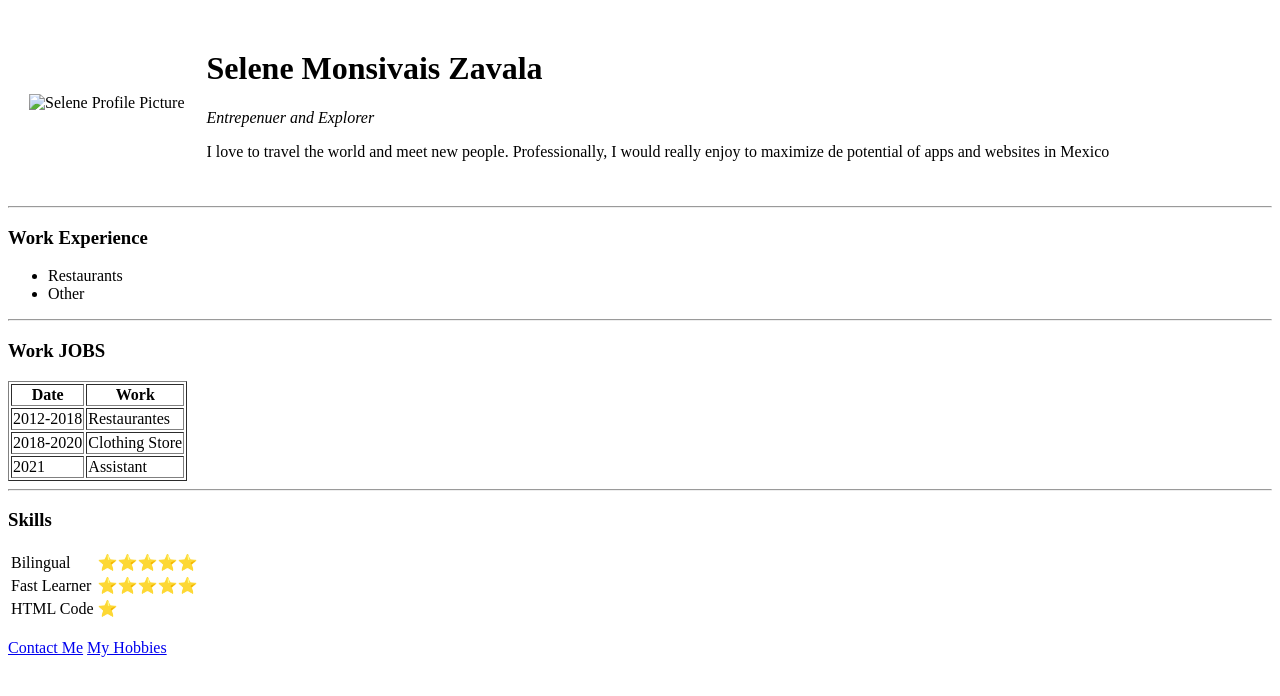
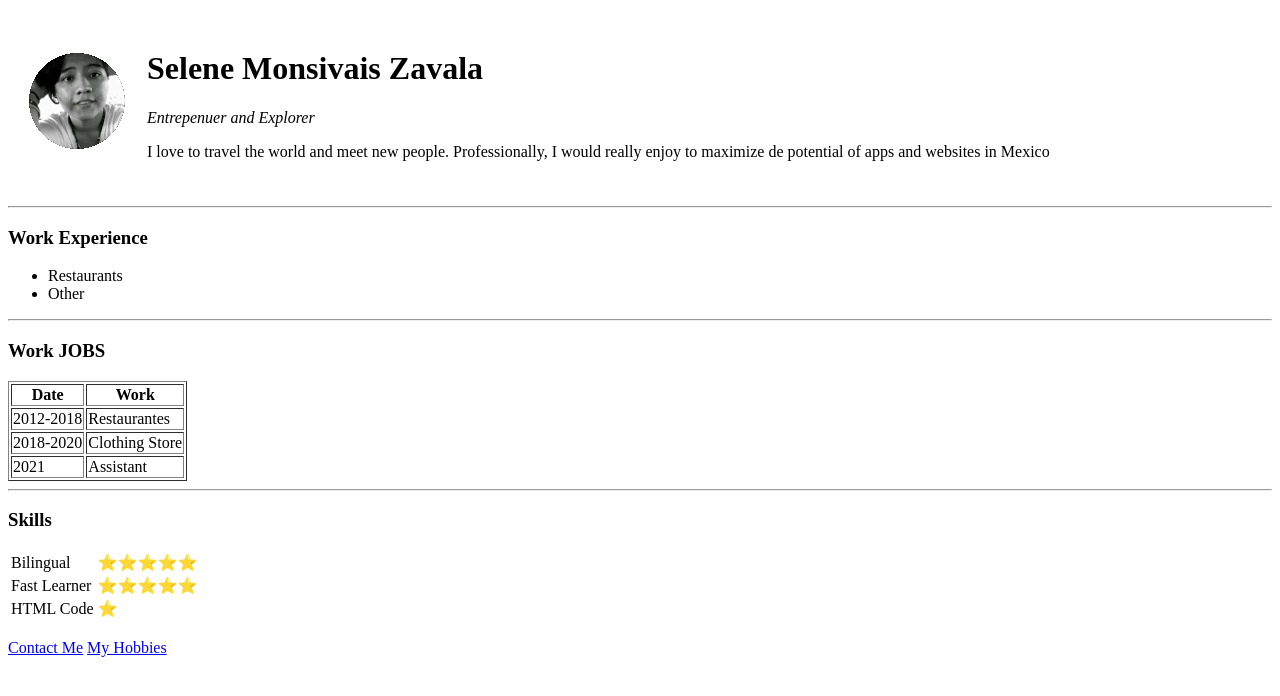
Before and after one commit to SeleneMz/cv, a plain HTML site: page index.html in a window 1280 px wide. Drawn offline with Linux system fonts and the light colour scheme; files whose address does not match are found by name.

Commit message:
Update index.html

```diff
--- a/index.html
+++ b/index.html
@@ -9,7 +9,7 @@
 <body>
   <table cellspacing="20">
     <tr>
-      <td><img src="file:/C:/Users/14/Documents/Web%20Develp/HTML%20-%20Personal%20Site/picture" alt="Selene Profile Picture"></td>
+      <td><img src="C:\Users\14\Documents\Web Develp\HTML - Personal Site\prflpic.jpg" alt="Selene Profile Picture"></td>
       <td>  <h1>Selene Monsivais Zavala</h1>
         <p><em>Entrepenuer and Explorer</em></p>
         <p>I love to travel the world and meet new people. Professionally, I would really enjoy to maximize de potential of apps and websites in Mexico</p>
```
